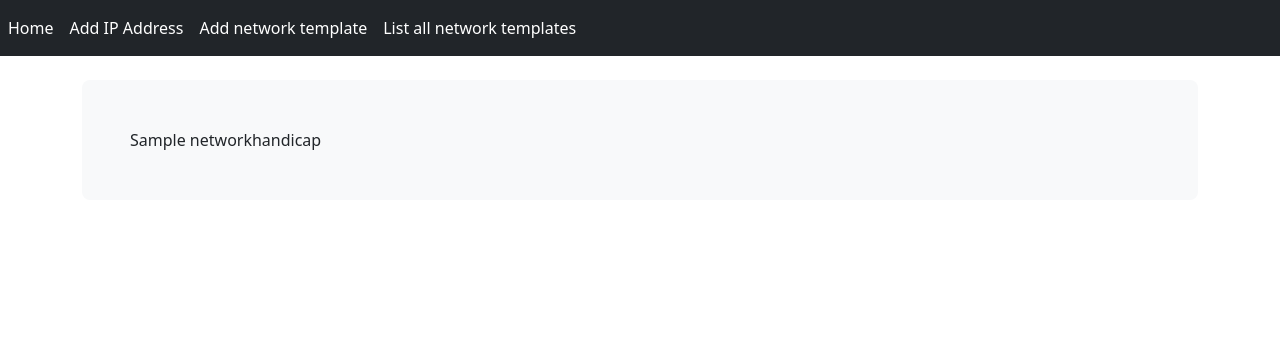
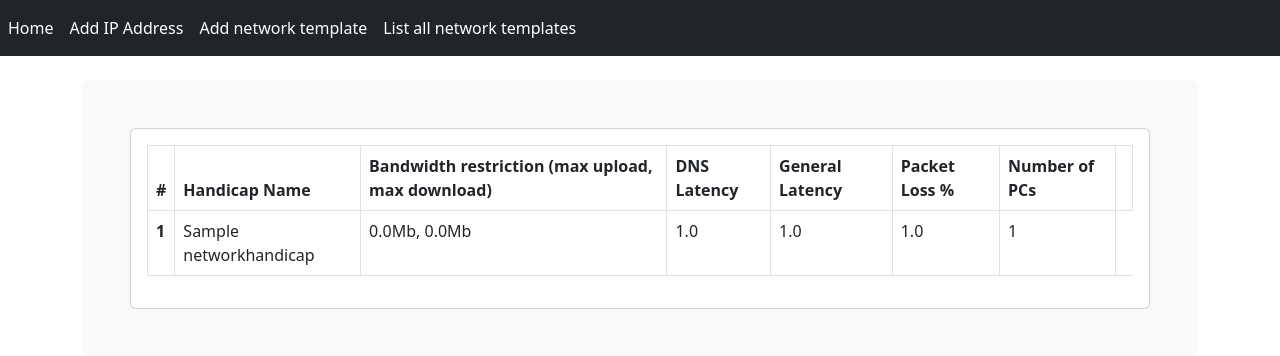
Before and after one commit to AkberJag/QA-Network-UI-App, a Flask app: page /nwh/list in a window 1280 px wide. Shown: the top 356 px of the page. Run offline with Flask 3, Linux system fonts and the light colour scheme; tables that the repository leaves empty hold one stand-in row (values such as "Sample post").

Commit message:
added the 'List all nw handicap template' fnality

```diff
--- a/app.py
+++ b/app.py
@@ -11,7 +11,7 @@ def index():
 
     templates = {}
     for template in all_templates:
-        templates[template.handicap_name] = {
+        templates[template.id] = {
             "pc": (
                 db.session.query(IPAddress, NetworkHandicap)
                 .select_from(IPAddress)
@@ -21,7 +21,6 @@ def index():
             ),
             "template": template,
         }
-        print(template.bandwidth_restriction_upload)
     return render_template("home.html", templates=templates)
 
 
--- a/network_ui/nw_handicaps/models.py
+++ b/network_ui/nw_handicaps/models.py
@@ -14,6 +14,10 @@ class NetworkHandicap(db.Model):
     dns_latency = db.Column(db.Float)
     general_latency = db.Column(db.Float)
     packet_loss = db.Column(db.Float)
+
+    # this is to hold the total number of pcs configured for a template
+    # Question: is this a better way or joining 2 tables and counting is better?
+    no_of_pcs = db.Column(db.Integer, default=0)
 
     ip_address_id = db.relationship(
         "IPAddress", backref="networkhandicaps", uselist=False
--- a/network_ui/nw_handicaps/templates/nw_handicaps/list_all_handicaps.html
+++ b/network_ui/nw_handicaps/templates/nw_handicaps/list_all_handicaps.html
@@ -2,10 +2,47 @@
 
 {% block content %}
 
-{% for nw_handicap in nw_handicaps %}
 
-{{nw_handicap.handicap_name}}<br>
+<div class="card">
+    <div class="card-body">
+        {% if nw_handicaps %}
 
-{% endfor %}
+        <table class="table table-bordered">
+            <thead>
+                <tr>
+                    <th scope="col">#</th>
+                    <th scope="col">Handicap Name</th>
+                    <th scope="col">Bandwidth restriction (max upload, max download)</th>
+                    <th scope="col">DNS Latency</th>
+                    <th scope="col">General Latency</th>
+                    <th scope="col">Packet Loss %</th>
+                    <th scope="col">Number of PCs</th>
+                    <th scope="col"></th>
+                </tr>
+            </thead>
+            <tbody>
+                {% for nw_handicap in nw_handicaps %}
+                <tr>
+                    <th scope="row">{{loop.index}}</th>
+                    <td>{{nw_handicap.handicap_name}}</td>
+                    <td>{{nw_handicap.bandwidth_restriction_upload}}Mb, {{nw_handicap.bandwidth_restriction_download}}Mb
+                    </td>
+                    <td>{{nw_handicap.dns_latency}}</td>
+                    <td>{{nw_handicap.general_latency}}</td>
+                    <td>{{nw_handicap.packet_loss}}</td>
+                    <td>{{nw_handicap.no_of_pcs}}</td>
+                    {# <td><a href="{{ url_for('ipaddresses.delete', id=template_item[1].id) }}" type="button"
+                            class="btn btn-outline-danger">delete</a><br></td> #}
+                </tr>
+
+                {% endfor%}
+
+            </tbody>
+        </table>
+        {% else %}
+        <h2>No Network Handicaps added yet</h2>
+        {% endif %}
+    </div>
+</div>
 
 {% endblock content %}
--- a/network_ui/nw_handicaps/views.py
+++ b/network_ui/nw_handicaps/views.py
@@ -45,6 +45,7 @@ def add():
 @nw_handicap_blueprint.route("/list", methods=["GET", "POST"])
 def list():
     nw_handicaps = NetworkHandicap.query.all()
+
     return render_template("list_all_handicaps.html", nw_handicaps=nw_handicaps)
 
 
```
Also changed, not shown: network_ui/ip_addresses/views.py (+13 -0 lines), network_ui/templates/home.html (+14 -13 lines).
